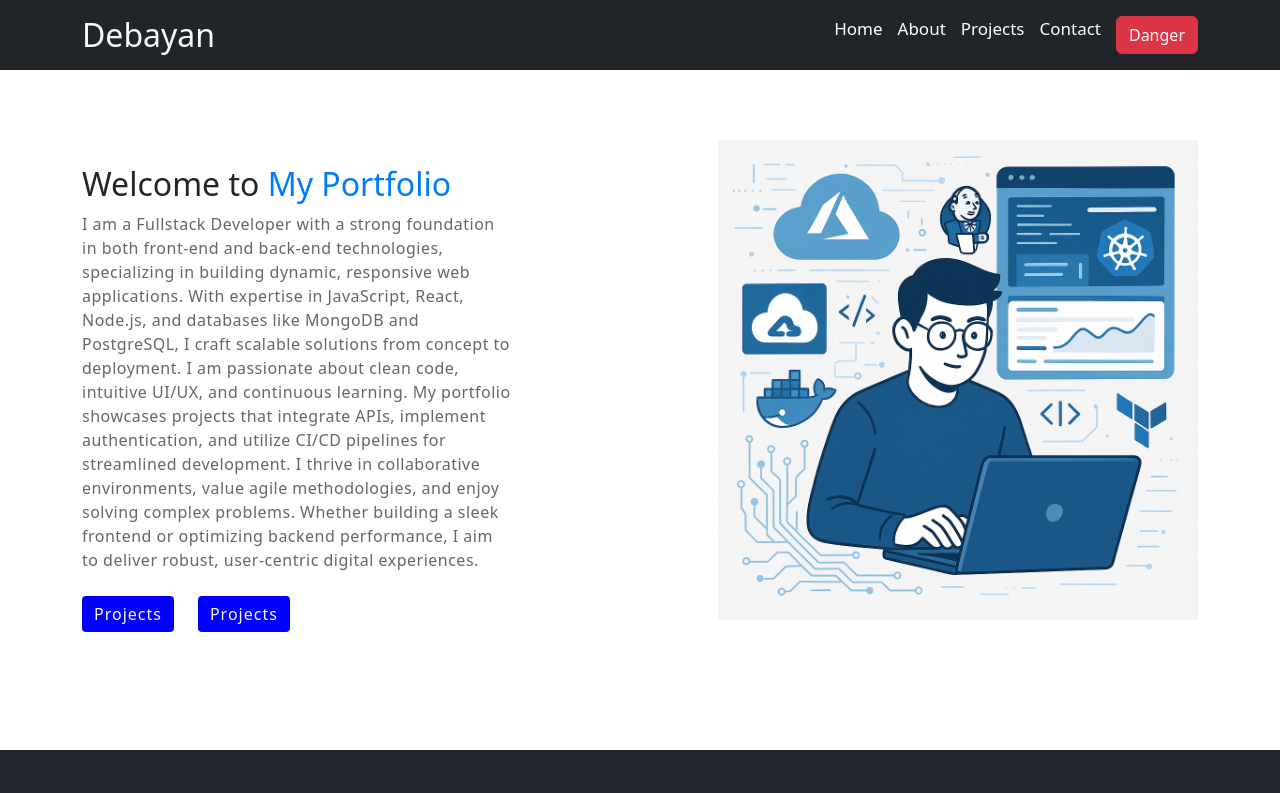
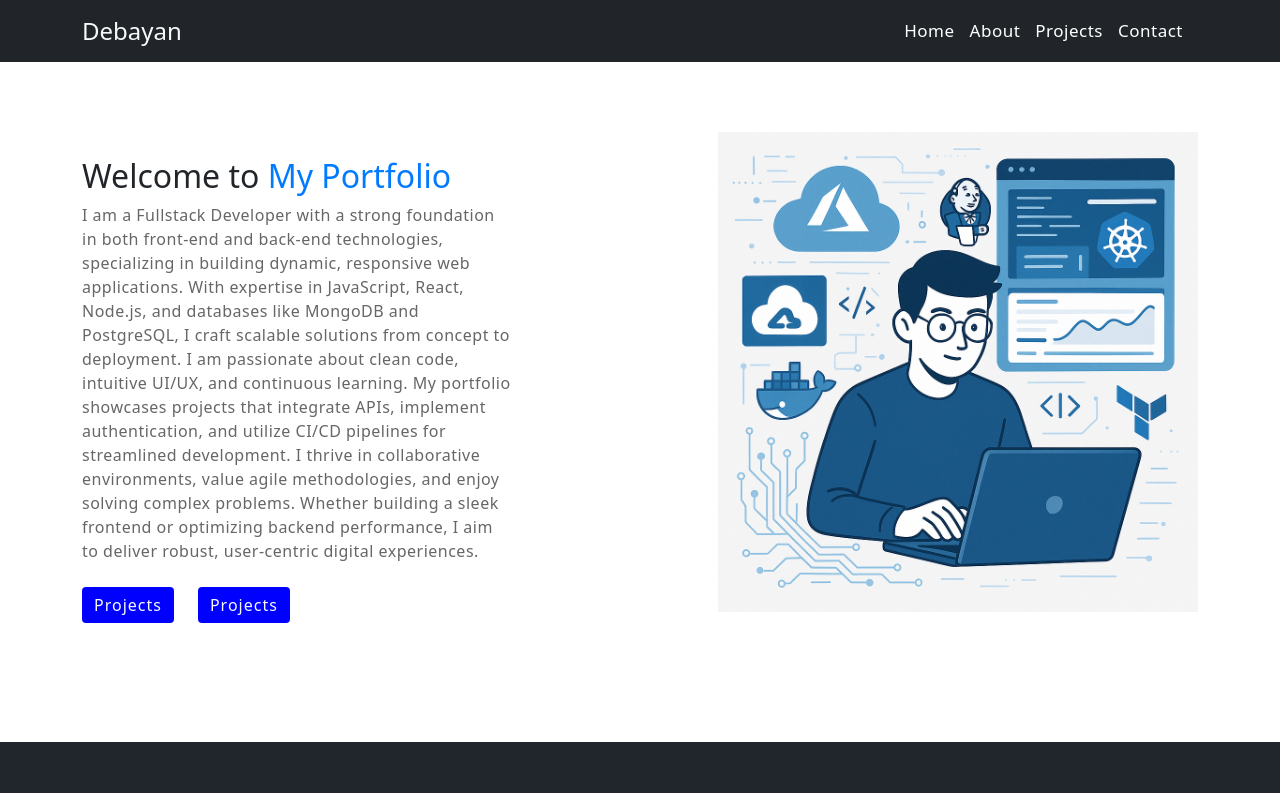
Before and after one commit to Debayan1811arka/Authen, a React (Create React App) app in the folder client/: page / in a window 1280 px wide. Shown: the top 793 px of the page. Built offline with nearby package versions, Linux system fonts and the light colour scheme.

Commit message:
Update Header.js

```diff
--- a/client/src/components/Header.js
+++ b/client/src/components/Header.js
@@ -1,43 +1,38 @@
-import React from 'react'
+import React from 'react';
 import Container from 'react-bootstrap/Container';
 import Nav from 'react-bootstrap/Nav';
 import Navbar from 'react-bootstrap/Navbar';
-import Button from 'react-bootstrap/Button';
 import { NavLink } from 'react-router-dom';
 
+const Header = () => {
+    const common = {
+        marginRight: 15,
+        fontSize: 17,
+        letterSpacing: ".5px",
+        color: "white"
+    };
 
-const Header = () => {
-
-    const common = {
-        marginRight:15,
-        fontSize:17,
-        letterSpaing:".5px",
-        color:"white"
-    }
     return (
         <>
-            <Navbar bg="dark" variant="dark">
+            <Navbar bg="dark" variant="dark" expand="md"> {/* expand="md" makes it responsive from md and down */}
                 <Container>
-                    <div>
-                        <h2 className='mt-2 h2_right' style={{ color: "#f8f9fa" }}>
-                            <Nav.Link href="#home" >Debayan</Nav.Link>
-                        </h2>
-                    </div>
-                    <Nav className="">
-                        <div>
+                    <Navbar.Brand>
+                        <Nav.Link href="#home" style={{ color: "#f8f9fa", fontSize: 24 }}>Debayan</Nav.Link>
+                    </Navbar.Brand>
+
+                    <Navbar.Toggle aria-controls="basic-navbar-nav" /> {/* Hamburger icon */}
+                    <Navbar.Collapse id="basic-navbar-nav">
+                        <Nav className="ms-auto"> {/* Push nav to right */}
                             <NavLink to="/" className="text-decoration-none" style={common}>Home</NavLink>
                             <NavLink to="/about" className="text-decoration-none" style={common}>About</NavLink>
                             <NavLink to="/playlist" className="text-decoration-none" style={common}>Projects</NavLink>
                             <NavLink to="/contact" className="text-decoration-none" style={common}>Contact</NavLink>
-                        </div>
-                        <div>
-                           <Button variant='danger'>Danger</Button>
-                        </div>
-                    </Nav>
+                        </Nav>
+                    </Navbar.Collapse>
                 </Container>
             </Navbar>
         </>
-    )
-}
+    );
+};
 
-export default Header
+export default Header;
```
